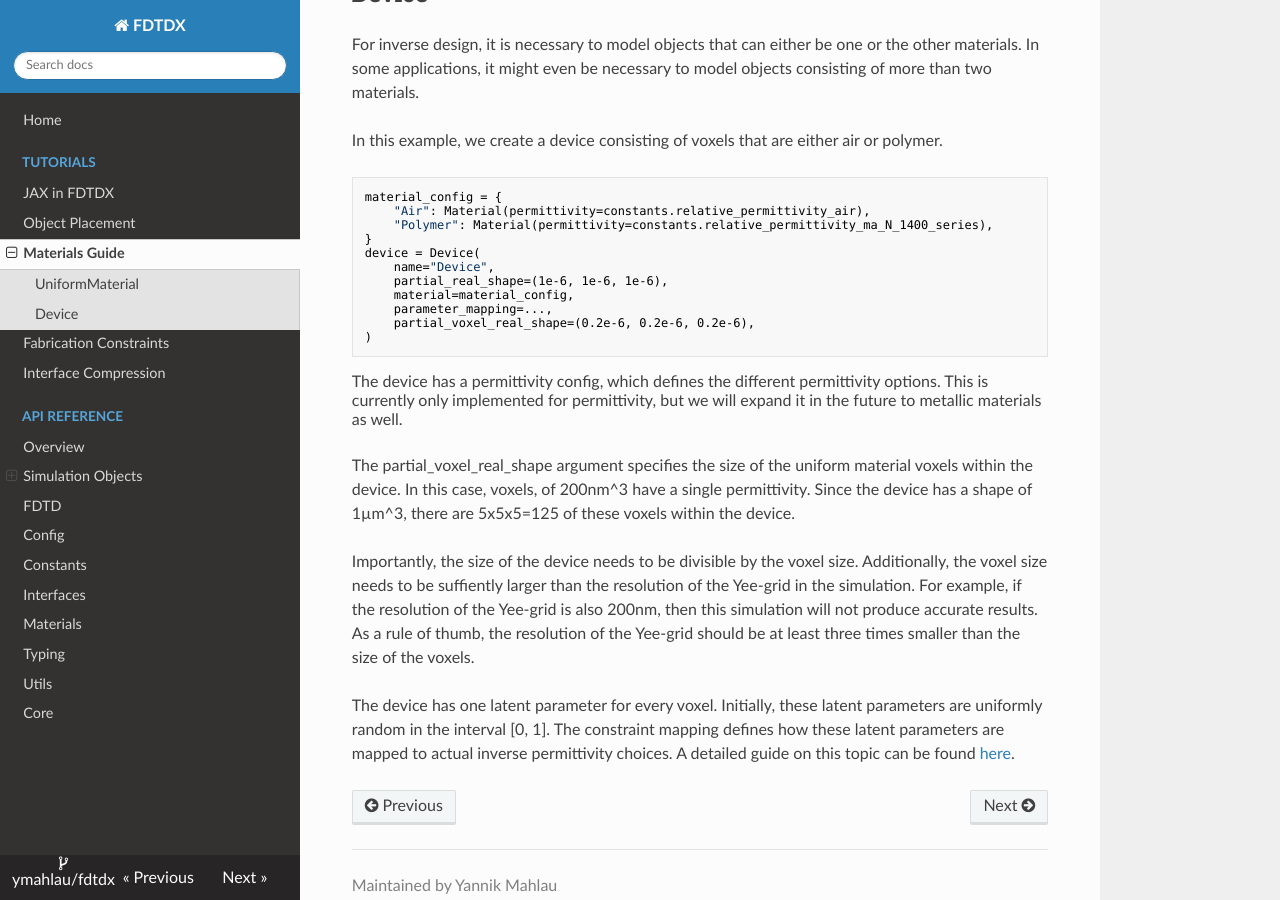
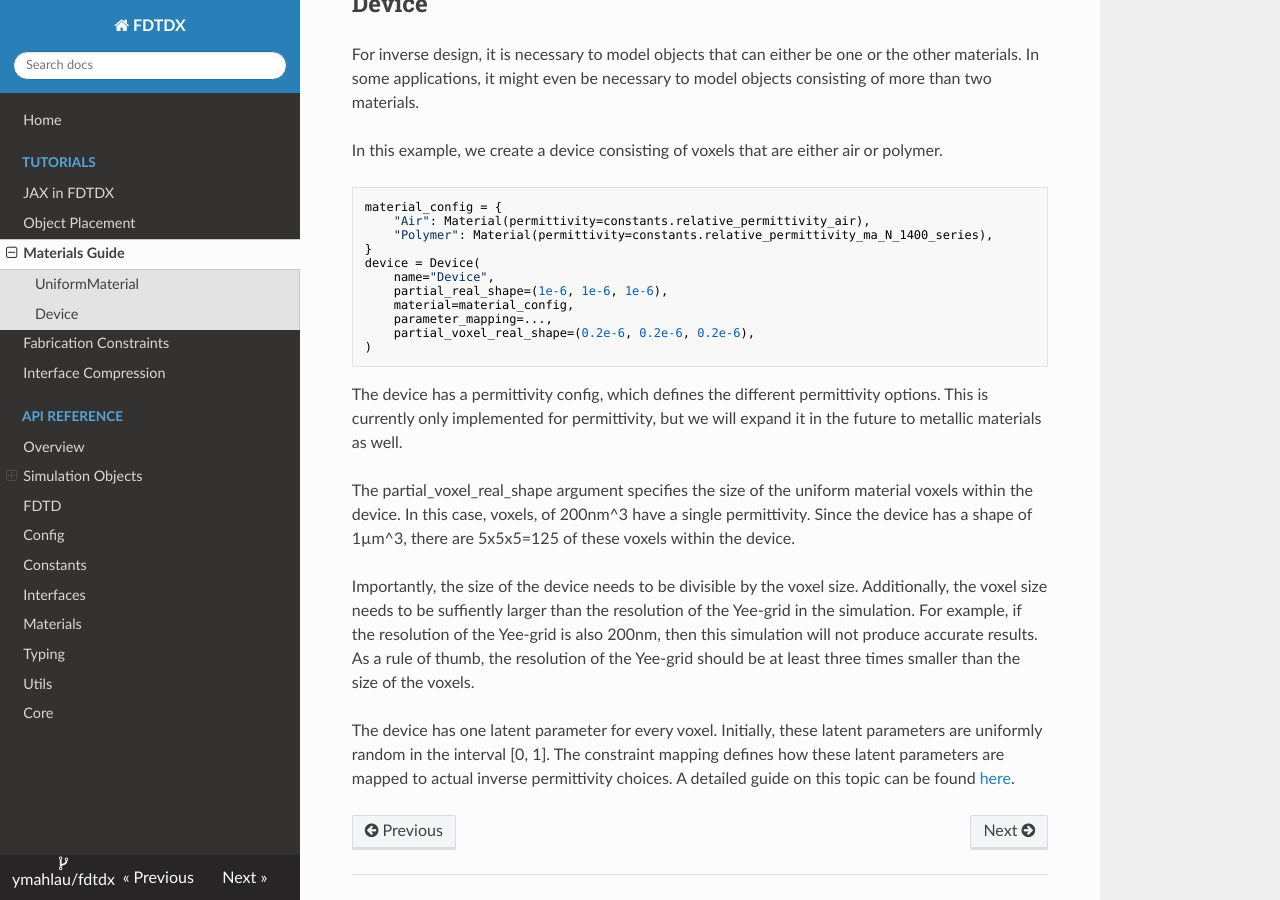
Before and after one commit to ymahlau/fdtdx, an MkDocs documentation site: the page built from docs/tutorials/materials.md, in a window 1280 px wide and 900 px high, scrolled down 889 px. Built offline with MkDocs 1.6.1, drawn with Linux system fonts in a browser that asks for light colours; nearby versions of some CDN libraries.

Commit message:
mkdocs.yml

```diff
--- a/mkdocs.yml
+++ b/mkdocs.yml
@@ -76,12 +76,12 @@
 markdown_extensions:
   - toc:
       permalink: true
-  - pymdownx.arithmatex:
-      generic: true
-  - pymdownx.highlight:
-      anchor_linenums: true
-      line_spans: __span
-      pygments_lang_class: true
-  - pymdownx.inlinehilite
-  - pymdownx.snippets
-  - pymdownx.superfences
+  # - pymdownx.arithmatex:
+  #     generic: true
+  # - pymdownx.highlight:
+  #     anchor_linenums: true
+  #     line_spans: __span
+  #     pygments_lang_class: true
+  # - pymdownx.inlinehilite
+  # - pymdownx.snippets
+  # - pymdownx.superfences
```
